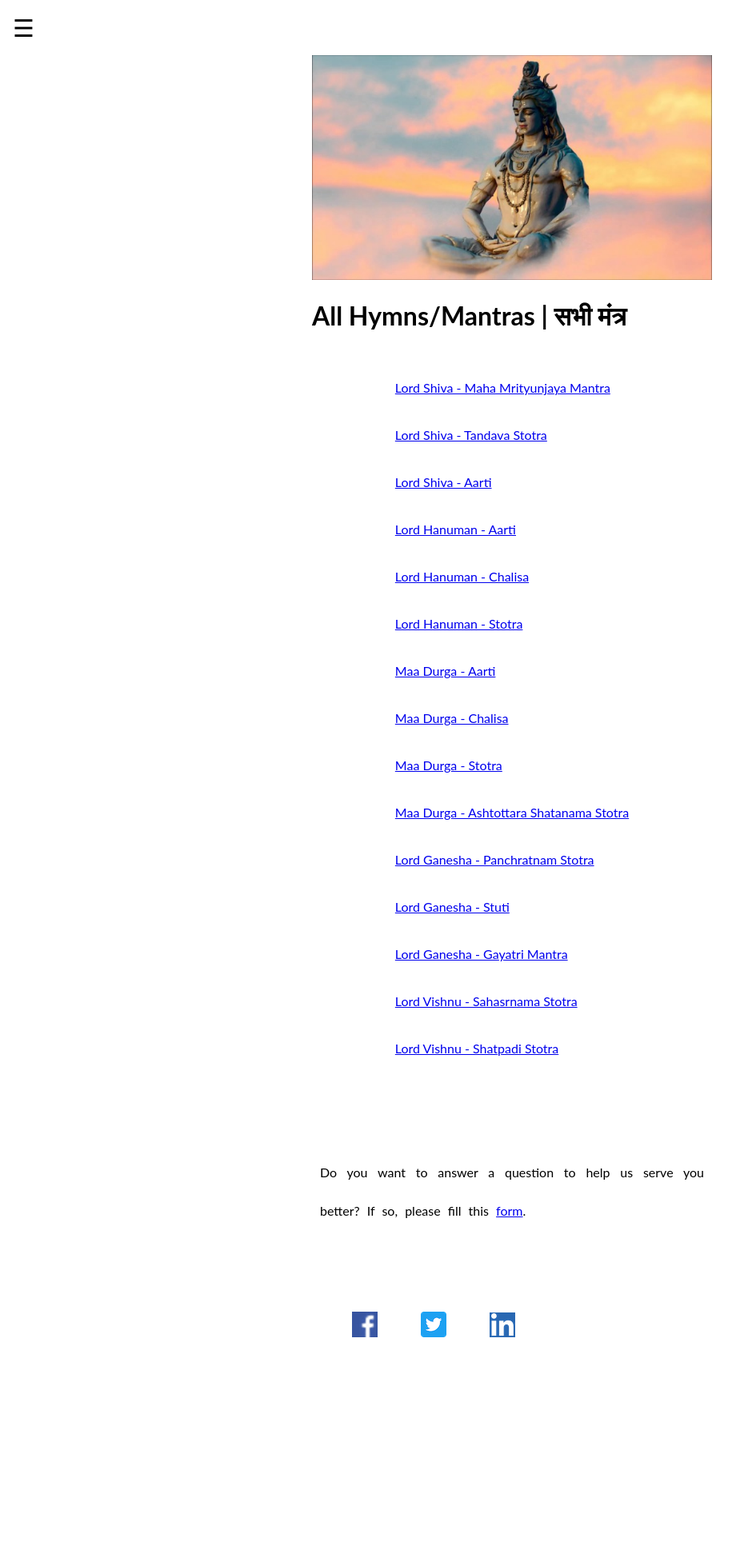
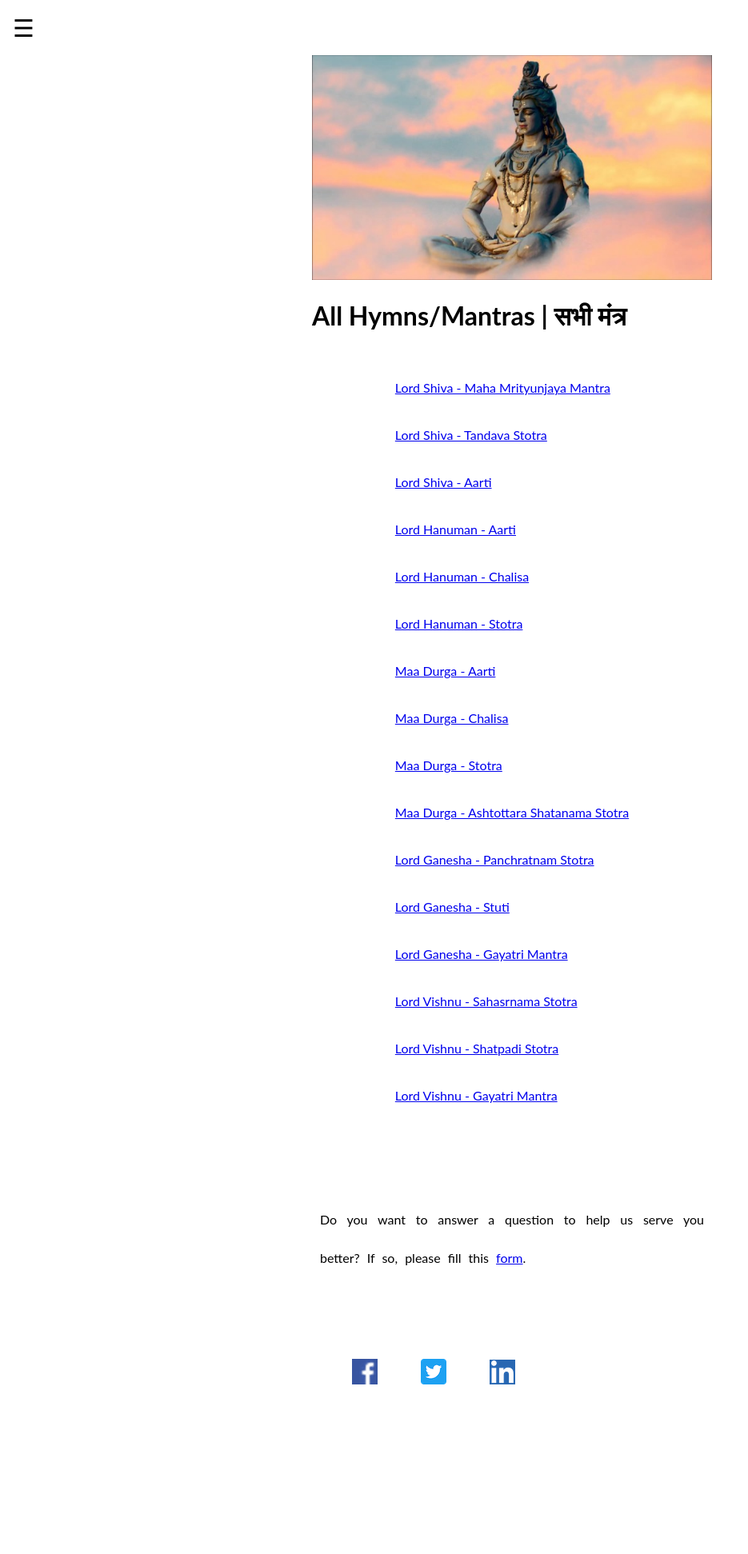
Before and after one commit to abhishekdjoshi/abhishekdjoshi.kclstr.io, a Jekyll site: the page mantras.html, which Jekyll copies as it is, in a window 1280 px wide. Shown: the whole page at 80% size, without its empty margins (0-935 px from the left). Built offline with Jekyll 4.4.1, drawn with Linux system fonts in a browser that asks for light colours; before the commit the page ends 1884 px from its top, so only the background shows below that.

Commit message:
Update mantras.html

```diff
--- a/mantras.html
+++ b/mantras.html
@@ -256,6 +256,13 @@
             >
           </td>
         </tr>
+        <tr>
+          <td>
+            <a href="/pages/vishnu/gayatri_mantra.html" target="_blank"
+              >Lord Vishnu - Gayatri Mantra</a
+            >
+          </td>
+        </tr>
       </table>
 
       <br /><br />
```
